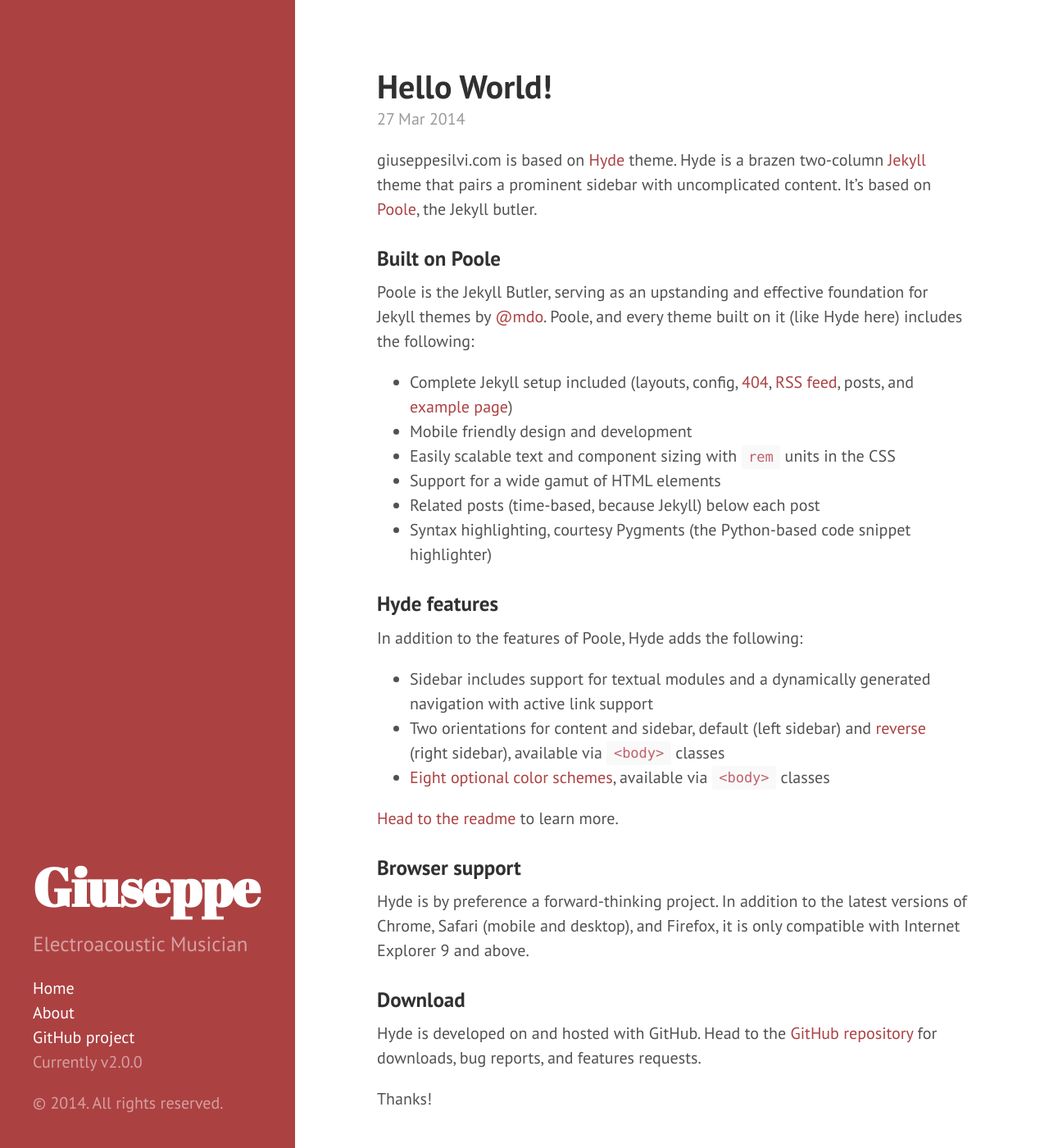
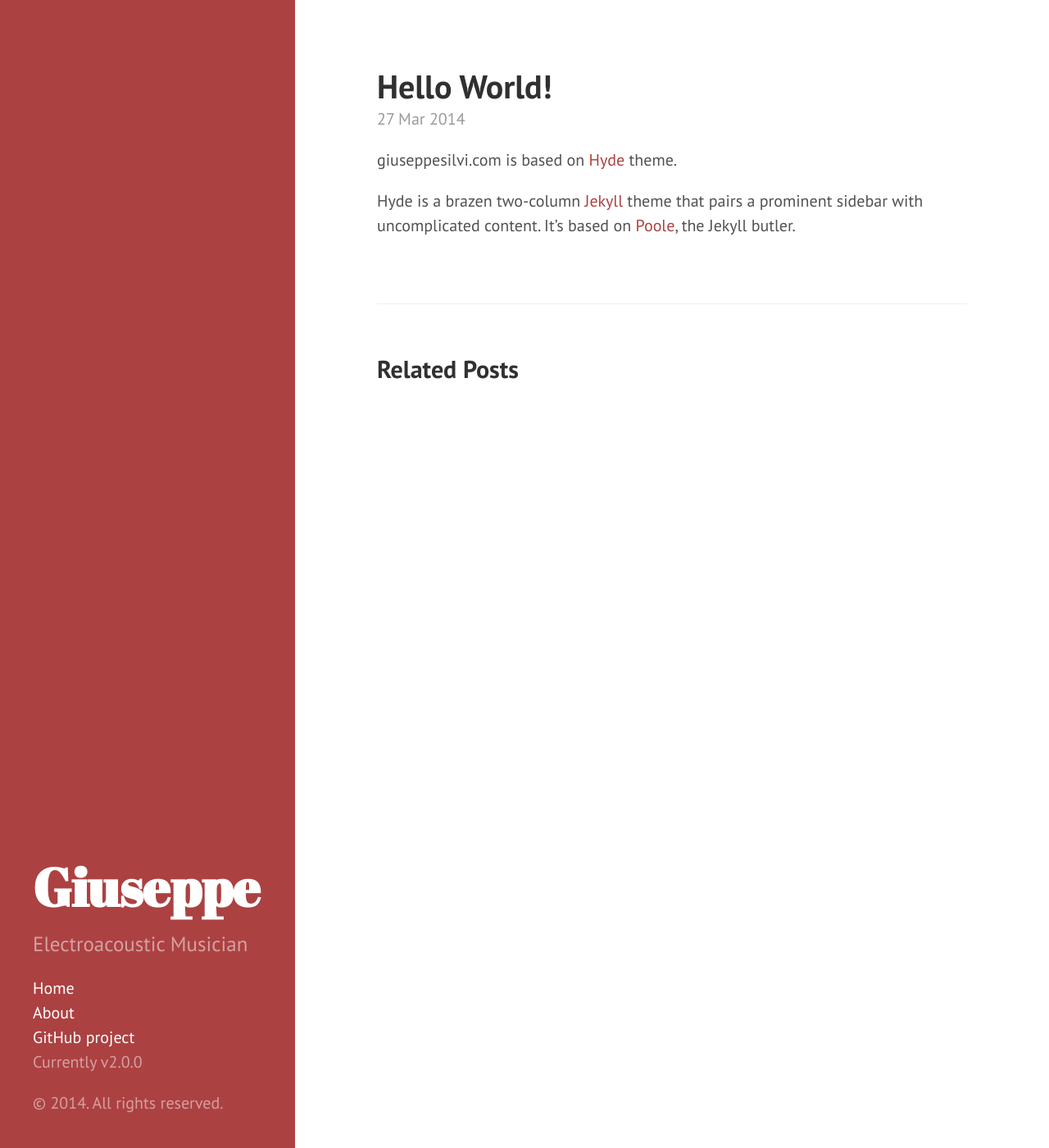
Before and after one commit to grammaton/grammaton.github.io, a Jekyll site: the page built from _posts/2014-03-27-welloworld.md, in a window 1280 px wide and 1400 px high. Shown: the whole window at 82% size. Built offline with Jekyll 4.4.1, drawn with Linux system fonts in a browser that asks for light colours; Markdown is read by kramdown in place of the engine named in the settings.

Commit message:
01_helloworld

```diff
--- a/_posts/2014-03-27-welloworld.md
+++ b/_posts/2014-03-27-welloworld.md
@@ -4,35 +4,5 @@
 ---
 
 giuseppesilvi.com is based on [Hyde](https://github.com/poole/hyde) theme.
+
 Hyde is a brazen two-column [Jekyll](http://jekyllrb.com) theme that pairs a prominent sidebar with uncomplicated content. It's based on [Poole](http://getpoole.com), the Jekyll butler.
-
-### Built on Poole
-
-Poole is the Jekyll Butler, serving as an upstanding and effective foundation for Jekyll themes by [@mdo](https://twitter.com/mdo). Poole, and every theme built on it (like Hyde here) includes the following:
-
-* Complete Jekyll setup included (layouts, config, [404](/404), [RSS feed](/atom.xml), posts, and [example page](/about))
-* Mobile friendly design and development
-* Easily scalable text and component sizing with `rem` units in the CSS
-* Support for a wide gamut of HTML elements
-* Related posts (time-based, because Jekyll) below each post
-* Syntax highlighting, courtesy Pygments (the Python-based code snippet highlighter)
-
-### Hyde features
-
-In addition to the features of Poole, Hyde adds the following:
-
-* Sidebar includes support for textual modules and a dynamically generated navigation with active link support
-* Two orientations for content and sidebar, default (left sidebar) and [reverse](https://github.com/poole/lanyon#reverse-layout) (right sidebar), available via `<body>` classes
-* [Eight optional color schemes](https://github.com/poole/hyde#themes), available via `<body>` classes
-
-[Head to the readme](https://github.com/poole/hyde#readme) to learn more.
-
-### Browser support
-
-Hyde is by preference a forward-thinking project. In addition to the latest versions of Chrome, Safari (mobile and desktop), and Firefox, it is only compatible with Internet Explorer 9 and above.
-
-### Download
-
-Hyde is developed on and hosted with GitHub. Head to the <a href="https://github.com/poole/hyde">GitHub repository</a> for downloads, bug reports, and features requests.
-
-Thanks!
```
Also changed, not shown: _layouts/default.html (line endings or trailing spaces).
